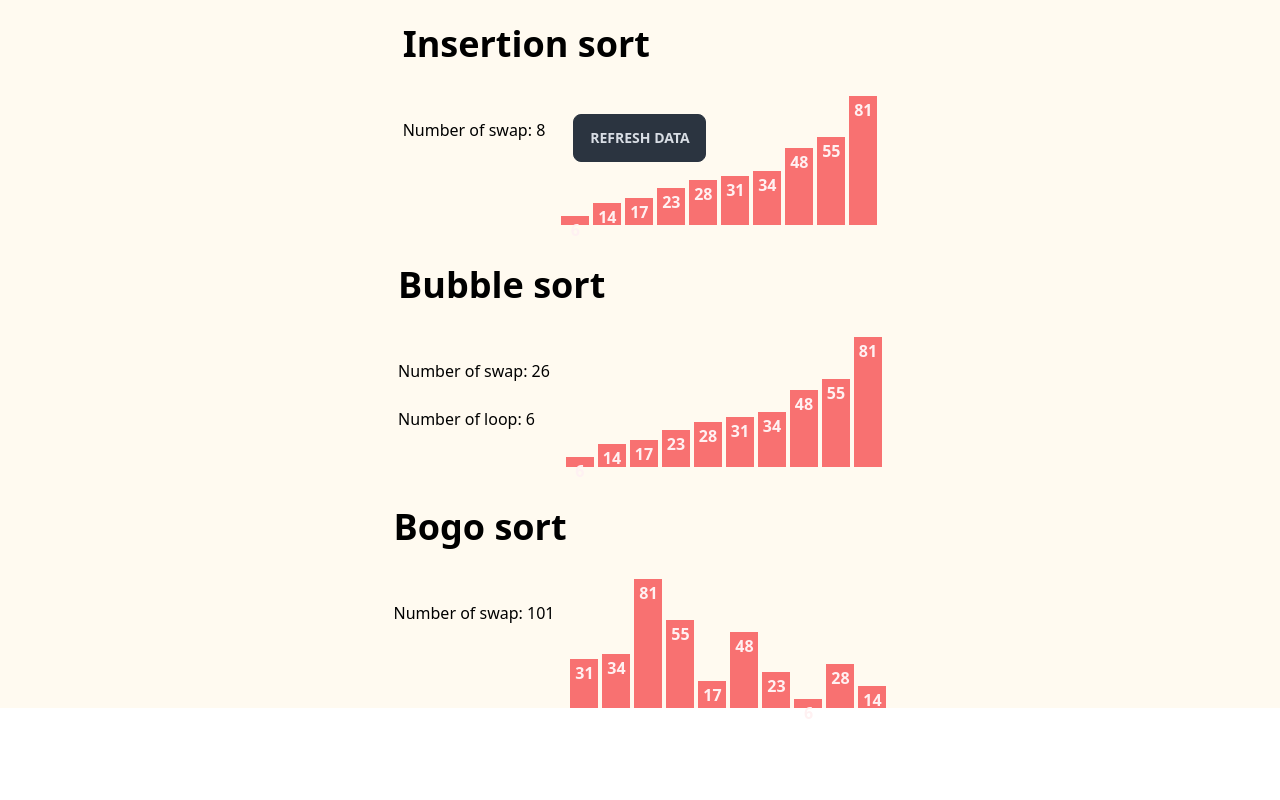
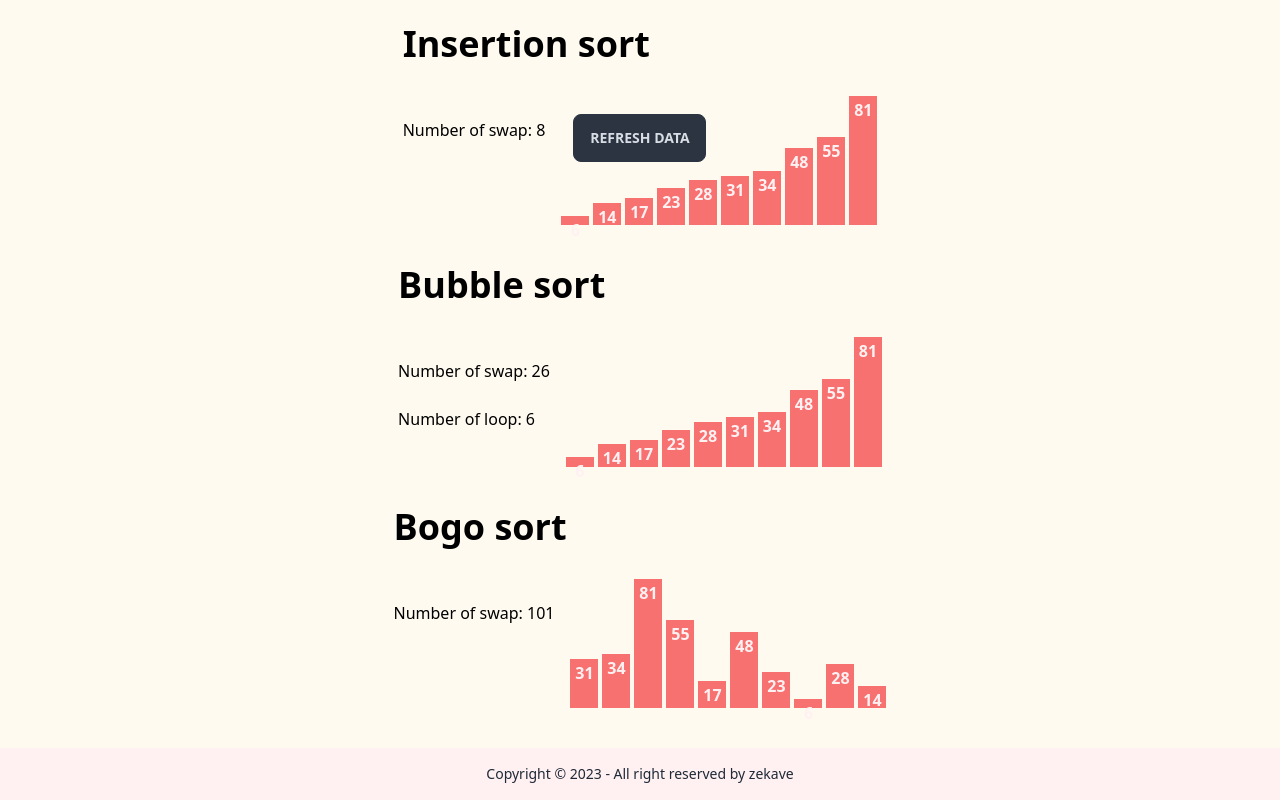
Before and after one commit to ReyalWesley/algo-sort, a React (Vite) app: page / in a window 1280 px wide. Shown: the part 598-1398 px from the top of the page. Before the commit the page ends 1325 px from the top, so only its background shows below. Built offline with nearby package versions, Linux system fonts and the light colour scheme.

Commit message:
feat(layout): footer component

```diff
--- a/src/component/layout/container.tsx
+++ b/src/component/layout/container.tsx
@@ -1,6 +1,7 @@
 import React from 'react';
 import { Outlet } from 'react-router-dom';
 import { Navbar } from './navbar';
+import { Footer } from './footer';
 
 export const Container: React.FC<React.PropsWithChildren> = ({ children }) => {
   return (
@@ -10,6 +11,7 @@ export const Container: React.FC<React.PropsWithChildren> = ({ children }) => {
         {children}
         <Outlet />
       </div>
+      <Footer />
     </div>
   );
 };
--- /dev/null
+++ b/src/component/layout/footer.tsx
@@ -0,0 +1,11 @@
+import React from 'react';
+
+export const Footer: React.FC = () => {
+  return (
+    <footer className="footer footer-center p-4 bg-rose-50 text-base-content">
+      <div>
+        <p>Copyright © 2023 - All right reserved by zekave</p>
+      </div>
+    </footer>
+  );
+};
```
